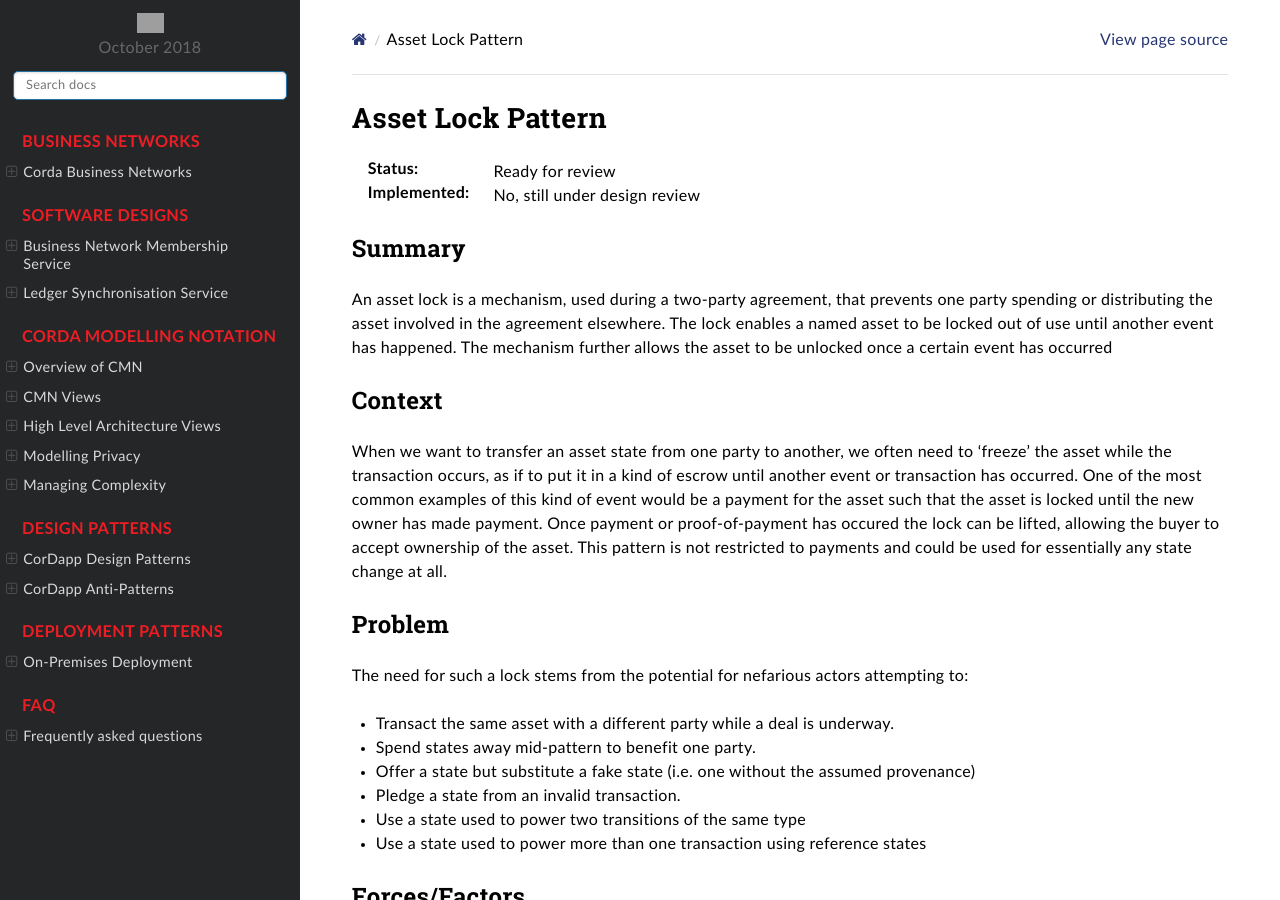
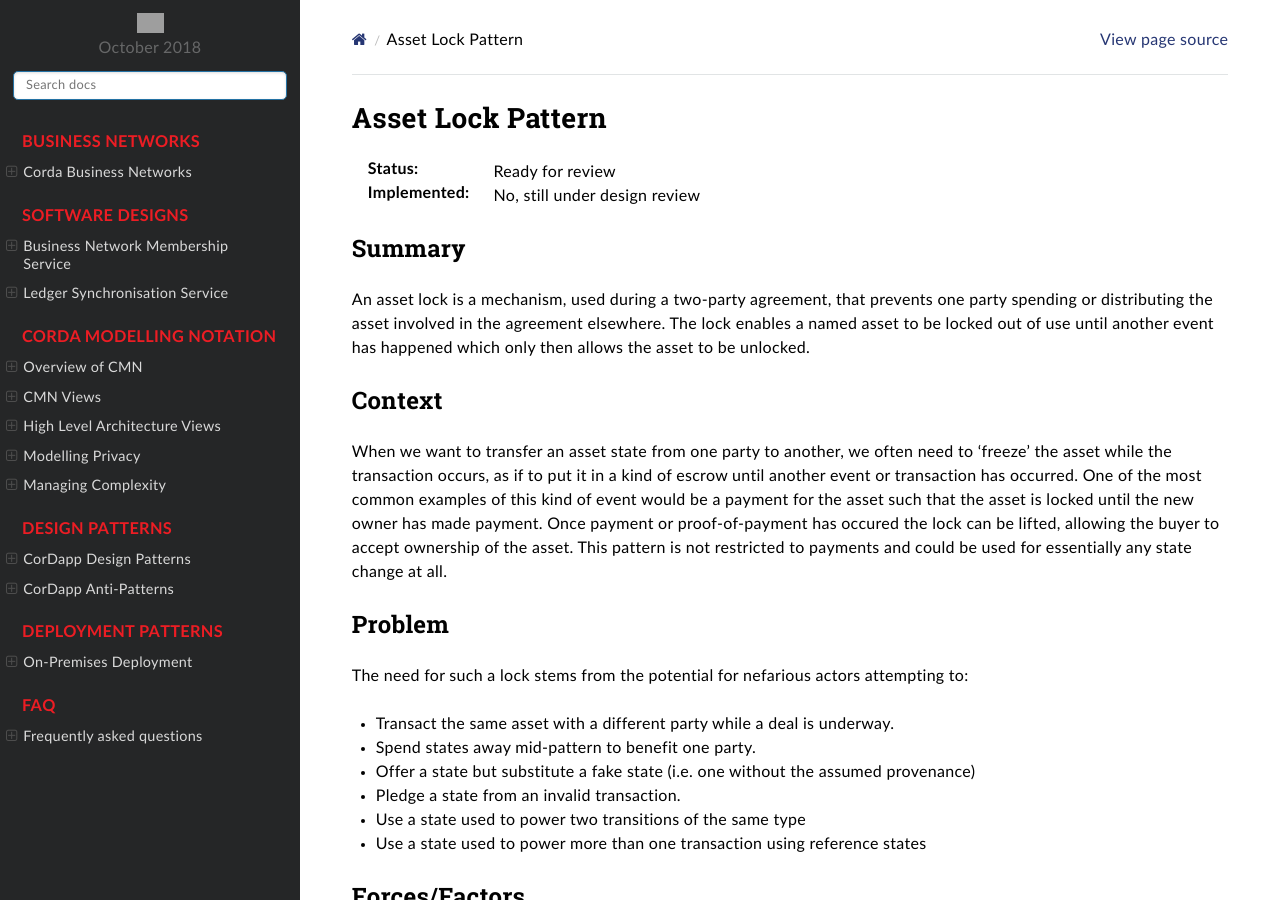
Before and after one commit to corda/corda-solutions, a Sphinx documentation site: the page built from docs/source/design-patterns/patterns/asset-lock-pattern.rst, in a window 1280 px wide and 900 px high. Built offline with Sphinx 7.4.7 and the Read the Docs theme 2.0.0, drawn with Linux system fonts in a browser that asks for light colours; grey boxes are pictures that could not be loaded.

Commit message:
grammar fixes

```diff
--- a/docs/source/design-patterns/patterns/asset-lock-pattern.rst
+++ b/docs/source/design-patterns/patterns/asset-lock-pattern.rst
@@ -10,7 +10,7 @@ Summary
 -------
 
 An asset lock is a mechanism, used during a two-party agreement, that prevents one party spending or distributing the asset involved in the agreement elsewhere.
-The lock enables a named asset to be locked out of use until another event has happened. The mechanism further allows the asset to be unlocked once a certain event has occurred
+The lock enables a named asset to be locked out of use until another event has happened which only then allows the asset to be unlocked.
 
 -------
 Context
```
